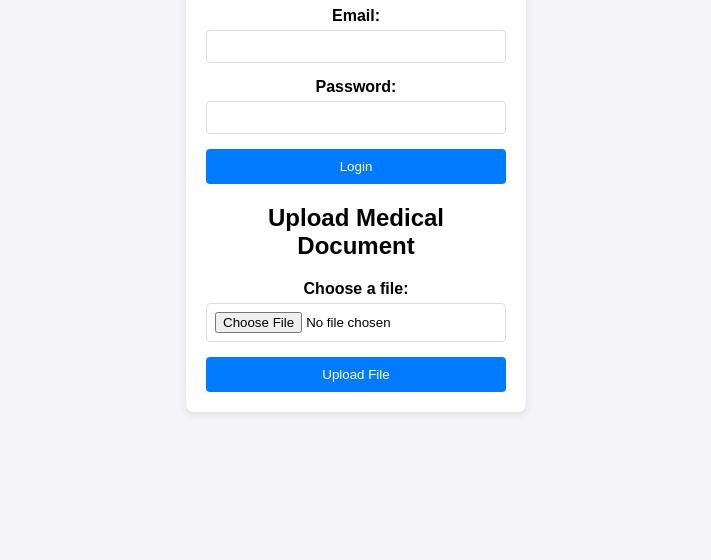
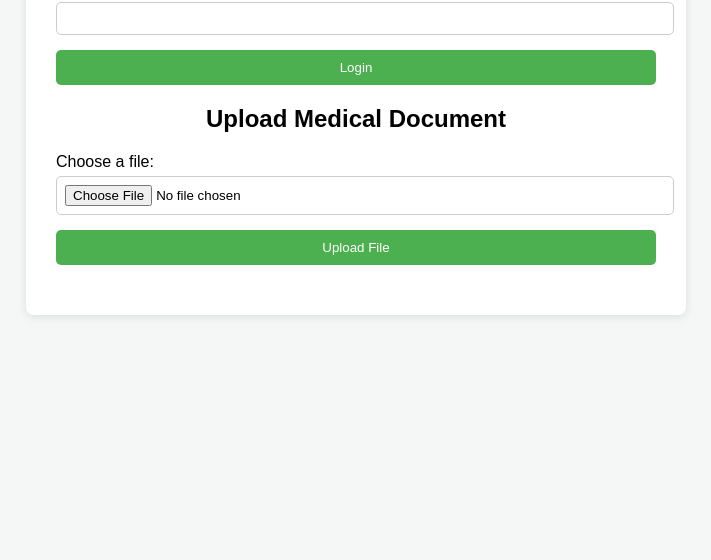
Before and after one commit to sanssac/secure-health-share, a plain HTML site: page index.html in a window 1280 px wide. Shown: the part 240-800 px from the top of the page, without its empty margins (284-995 px from the left). Drawn offline with Linux system fonts and the light colour scheme.

Commit message:
Update styles.css

```diff
--- a/styles.css
+++ b/styles.css
@@ -1,54 +1,58 @@
-/* styles.css */
+/* Basic styling for the page */
 body {
   font-family: Arial, sans-serif;
-  display: flex;
-  justify-content: center;
-  align-items: center;
-  height: 100vh;
-  background-color: #f4f4f9;
-  margin: 0;
+  background-color: #f4f7f6;
+  padding: 20px;
 }
 
 #app {
-  background: white;
-  padding: 20px;
+  max-width: 600px;
+  margin: 0 auto;
+  background-color: #ffffff;
+  padding: 30px;
+  box-shadow: 0 2px 10px rgba(0, 0, 0, 0.1);
   border-radius: 8px;
-  box-shadow: 0 2px 8px rgba(0, 0, 0, 0.1);
-  width: 300px;
+}
+
+h1, h2 {
   text-align: center;
 }
 
-h1 {
+form {
   margin-bottom: 20px;
-  color: #333;
-}
-
-form {
-  display: flex;
-  flex-direction: column;
 }
 
 label {
-  margin-bottom: 5px;
-  font-weight: bold;
+  display: block;
+  margin: 10px 0 5px;
 }
 
-input {
+input[type="email"],
+input[type="password"],
+input[type="file"] {
+  width: 100%;
   padding: 8px;
   margin-bottom: 15px;
-  border: 1px solid #ddd;
-  border-radius: 4px;
+  border-radius: 5px;
+  border: 1px solid #ccc;
 }
 
 button {
+  width: 100%;
   padding: 10px;
-  background-color: #007bff;
+  background-color: #4CAF50;
   color: white;
   border: none;
-  border-radius: 4px;
+  border-radius: 5px;
   cursor: pointer;
 }
 
 button:hover {
-  background-color: #0056b3;
+  background-color: #45a049;
 }
+
+#uploadResult {
+  margin-top: 15px;
+  text-align: center;
+  color: green;
+}
```
